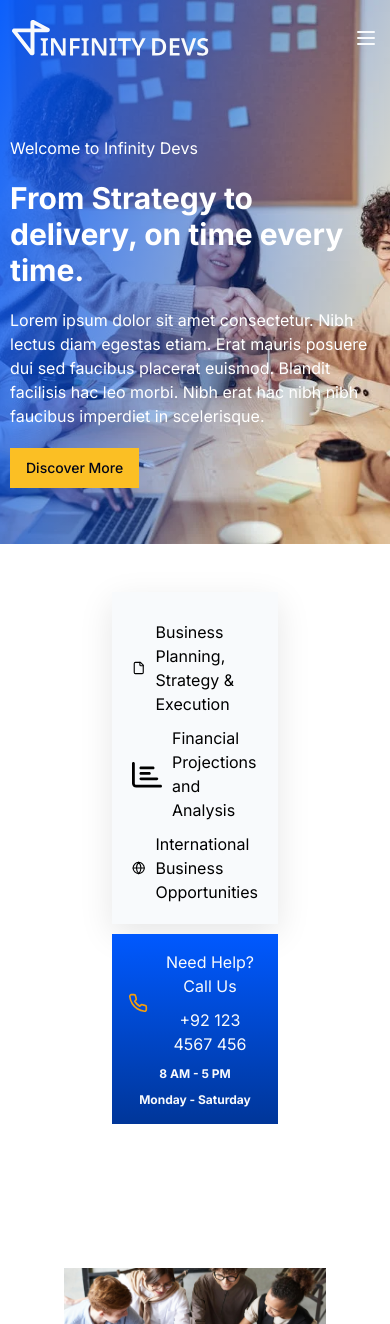
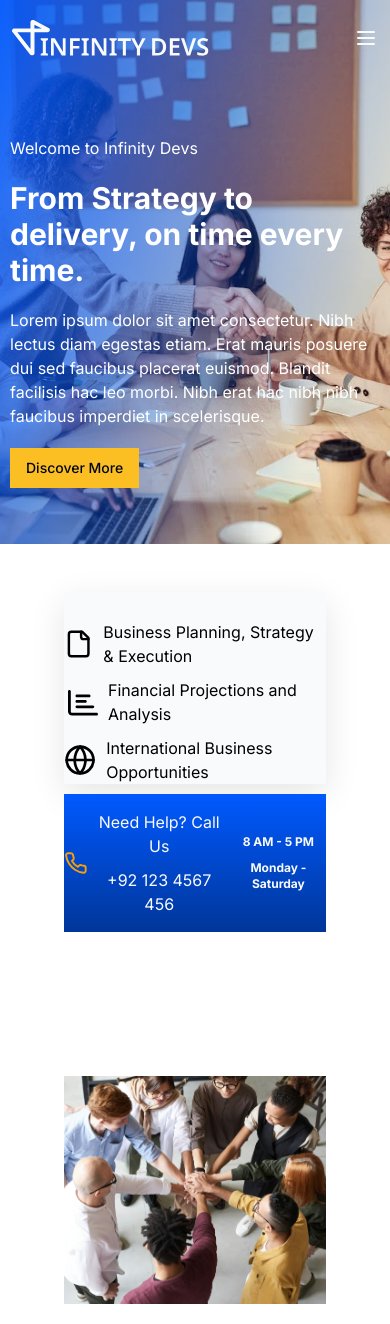
Before and after one commit to InfinityDevsHQ/software-house-next, a Next.js app: page / in a window 390 px wide. Shown: the top 1324 px of the page. Built offline with nearby package versions, Linux system fonts and the light colour scheme.

Commit message:
fix: fixed overview section responsiveness

```diff
--- a/components/homepage/overview.tsx
+++ b/components/homepage/overview.tsx
@@ -3,13 +3,13 @@ import ListSvg from "../svgs/list-svg";
 
 export default function Overview() {
   return (
-    <section className="w-full px-16 flex flex-col lg:flex-row gap-2.5 overview-shadows">
-      <div className="pt-7 flex flex-col lg:flex-row lg:self-end gap-2.5 bg-accent-light shadows p-5 lg:w-[821px]">
+    <section className="w-full px-4 md:px-16 flex flex-col lg:flex-row gap-2.5 overview-shadows">
+      <div className="pt-7 flex flex-col lg:flex-row lg:self-end gap-2.5 sm:gap-4 bg-accent-light shadows md:p-5 lg:w-[821px]">
         <div className="flex items-center gap-2.5">
           <File width={40} height={40} />
           <span>Business Planning, Strategy & Execution</span>
         </div>
-        <div className="flex items-center gap-2.5">
+        <div className="flex items-center gap-2.5 pl-1">
           <span>
             <ListSvg variant="black" />
           </span>
@@ -20,7 +20,7 @@ export default function Overview() {
           <span>International Business Opportunities</span>
         </div>
       </div>
-      <div className="p-4 xl:p-7 call-gradient flex-1 flex flex-col gap-2.5 text-center items-center justify-center text-accent-light">
+      <div className="py-4 md:p-4 xl:p-7 call-gradient flex-1 flex md:flex-col gap-2.5 text-center items-center justify-around md:justify-center text-accent-light">
         <div className="flex items-center gap-2.5">
           <Phone className="text-secondary-dark h-7 w-7 x:h-10 xl:w-10" />
           <div className="flex flex-col gap-2.5">
```
